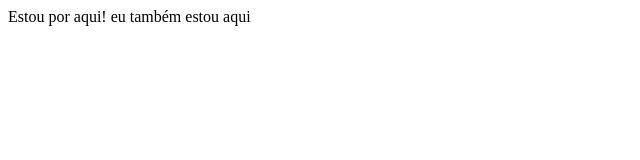
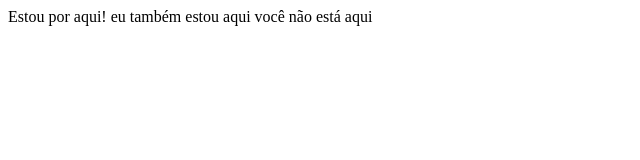
Before and after one commit to michelicart/gama-no-github, a plain HTML site: page index.html in a window 1280 px wide. Shown: the whole page, without its empty margins (0-640 px from the left). Drawn offline with Linux system fonts and the light colour scheme.

Commit message:
commit na master

```diff
--- a/index.html
+++ b/index.html
@@ -1,6 +1,7 @@
 <html>
     <body>
         Estou por aqui!
-  	eu também estou aqui
+      eu também estou aqui
+      você não está aqui
     </body>
 </html>
```
